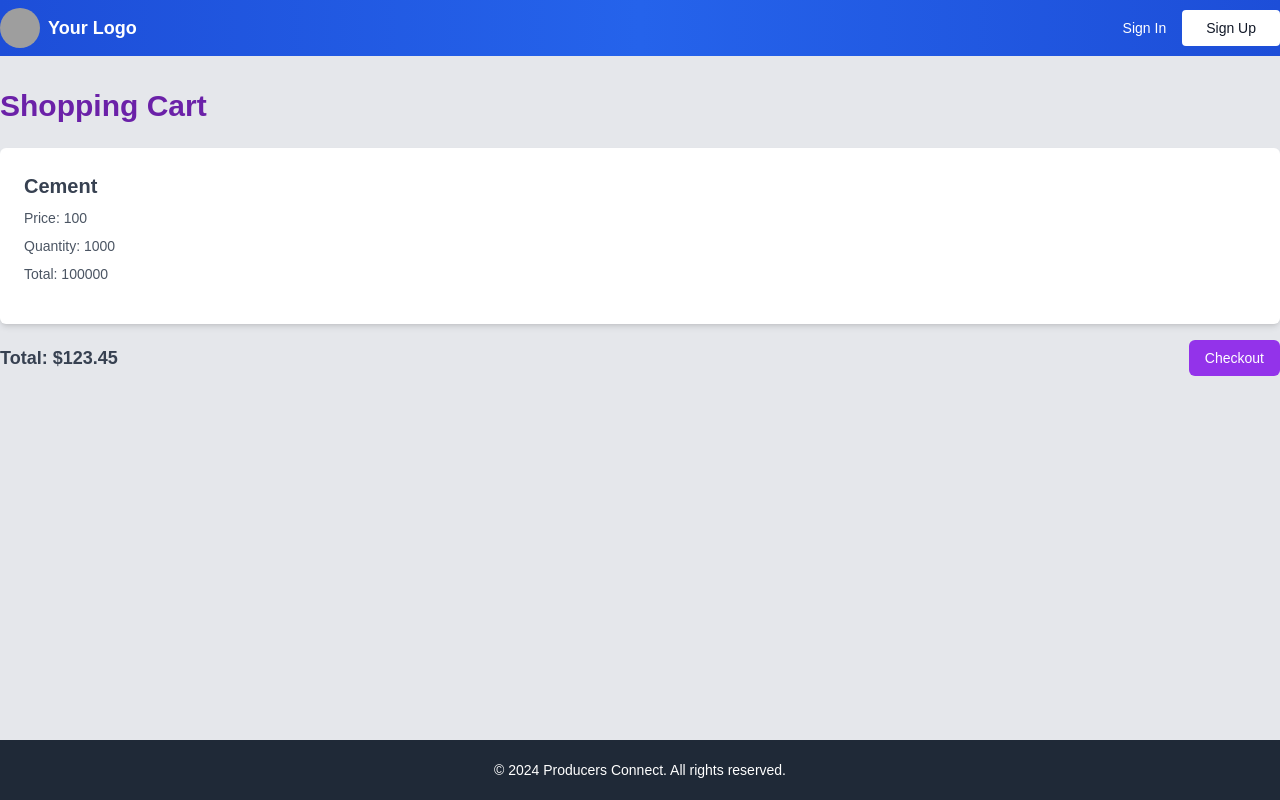
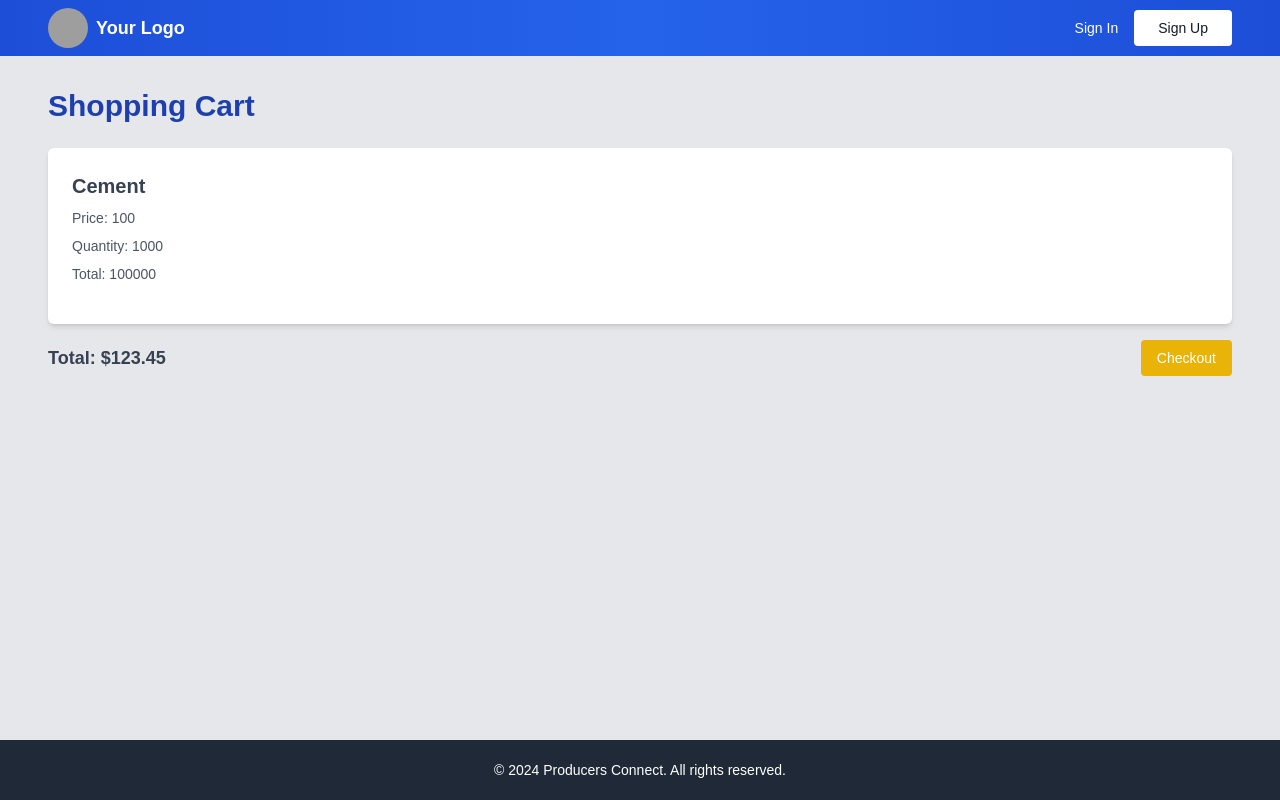
Before and after one commit to ericndungutse/trade-center-fn, a React (Vite) app: page /cart in a window 1280 px wide. Built offline with nearby package versions, Linux system fonts and the light colour scheme; grey boxes are pictures that could not be loaded.

Commit message:
add horizontal space betwenn page border

```diff
--- a/src/components/CartItems.jsx
+++ b/src/components/CartItems.jsx
@@ -11,7 +11,7 @@ const CartItems = () => {
   ];
   return (
     <div className='container mx-auto mt-8'>
-      <h2 className='text-3xl font-bold text-purple-800 mb-6'>Shopping Cart</h2>
+      <h2 className='text-3xl font-bold text-blue-800 mb-6'>Shopping Cart</h2>
       {cartItems.length === 0 ? (
         <p>Your cart is empty</p>
       ) : (
@@ -31,7 +31,7 @@ const CartItems = () => {
           ))}
           <div className='flex justify-between items-center'>
             <p className='text-lg font-bold'>Total: $123.45</p>
-            <button className='bg-purple-600 text-white py-2 px-4 rounded-md hover:bg-purple-700 focus:outline-none focus:ring focus:border-purple-700'>
+            <button className=' text-white py-2 bg-yellow-500 px-4 rounded hover:bg-yellow-700 focus:outline-none focus:ring focus:border-blue-700'>
               Checkout
             </button>
           </div>
--- a/src/components/Features.jsx
+++ b/src/components/Features.jsx
@@ -1,12 +1,13 @@
 // src/components/Features.js
 import React from 'react';
+import Container from './Container';
 
 const Features = () => {
   return (
     <section className='bg-white py-8'>
       <div className='container mx-auto text-center'>
+        <Container>
           <h2 className='text-3xl font-bold text-blue-800 mb-8'>Features</h2>
-
           <div className='flex flex-col md:flex-row justify-center space-y-4 md:space-y-0 md:space-x-8'>
             <div className='bg-gray-100 p-6 rounded-md shadow-md flex-1'>
               <h3 className='text-xl font-bold mb-4'>Feature 1</h3>
@@ -18,10 +19,12 @@ const Features = () => {
             <div className='bg-gray-100 p-6 rounded-md shadow-md flex-1'>
               <h3 className='text-xl font-bold mb-4'>Feature 2</h3>
               <p className='text-gray-600'>
-              Sed do eiusmod tempor incididunt ut labore et dolore magna aliqua.
+                Sed do eiusmod tempor incididunt ut labore et dolore magna
+                aliqua.
               </p>
             </div>
           </div>
+        </Container>
       </div>
     </section>
   );
--- a/src/components/Header.jsx
+++ b/src/components/Header.jsx
@@ -1,10 +1,12 @@
 // src/components/Header.js
 import React from 'react';
 import { Link, NavLink } from 'react-router-dom';
+import Container from './Container';
 
 const Header = () => {
   return (
     <header className='bg-gradient-to-r py-2 from-blue-700 via-blue-600 to-blue-700 text-white'>
+      <Container>
         <div className='flex items-center h-full'>
           <div className='container mx-auto flex justify-between items-center'>
             <div className='flex items-center'>
@@ -28,6 +30,7 @@ const Header = () => {
             </nav>
           </div>
         </div>
+      </Container>
     </header>
   );
 };
--- a/src/pages/Cart.jsx
+++ b/src/pages/Cart.jsx
@@ -1,6 +1,11 @@
 import React from 'react';
 import CartItems from '../components/CartItems';
+import Container from '../components/Container';
 
 export default function Cart() {
-  return <CartItems />;
+  return (
+    <Container>
+      <CartItems />
+    </Container>
+  );
 }
--- a/src/pages/Companies.jsx
+++ b/src/pages/Companies.jsx
@@ -1,11 +1,14 @@
 import React from 'react';
 import CompanyList from '../components/CompanyList';
+import Container from '../components/Container';
 
 export default function Companies() {
   return (
-    <div className='container mx-auto mt-8 h-full py-8'>
-      <h2 className='text-3xl font-bold text-blue-800 mb-6'>Company List</h2>
-      <CompanyList />
-    </div>
+    <Container>
+      <div className='container mx-auto mt-8 h-full py-8'>
+        <h2 className='text-3xl font-bold text-blue-800 mb-6'>Company List</h2>
+        <CompanyList />
+      </div>
+    </Container>
   );
 }
--- a/src/pages/Company.jsx
+++ b/src/pages/Company.jsx
@@ -1,5 +1,6 @@
 import React, { useState } from 'react';
 import { useParams } from 'react-router-dom';
+import Container from '../components/Container';
 
 const CompanyDetail = () => {
   //   const [showProducts, setShowProducts] = useState(false);
@@ -70,6 +71,7 @@ const CompanyDetail = () => {
   }
 
   return (
+    <Container>
       <div className='container py-5'>
         <h2 className='text-3xl font-bold text-blue-800 mb-6'>
           {selectedCompany.name}
@@ -91,10 +93,15 @@ const CompanyDetail = () => {
         {/* Map */}
 
         <div className='container mx-auto mt-8'>
-        <h2 className='text-3xl font-bold text-blue-800 mb-6'>Product List</h2>
+          <h2 className='text-3xl font-bold text-blue-800 mb-6'>
+            Product List
+          </h2>
           <div className='grid grid-cols-1 md:grid-cols-2 lg:grid-cols-3 gap-6'>
             {products.map((product) => (
-            <div key={product.id} className='bg-white p-6 rounded-md shadow-md'>
+              <div
+                key={product.id}
+                className='bg-white p-6 rounded-md shadow-md'
+              >
                 <img
                   src={product.image}
                   alt={`${product.name}`}
@@ -137,6 +144,7 @@ const CompanyDetail = () => {
           </div>
         </div>
       </div>
+    </Container>
   );
 };
 
```
Also changed, not shown: public/images/surecem-1.png (added). Lines whose indentation alone changed are shown as unchanged.
